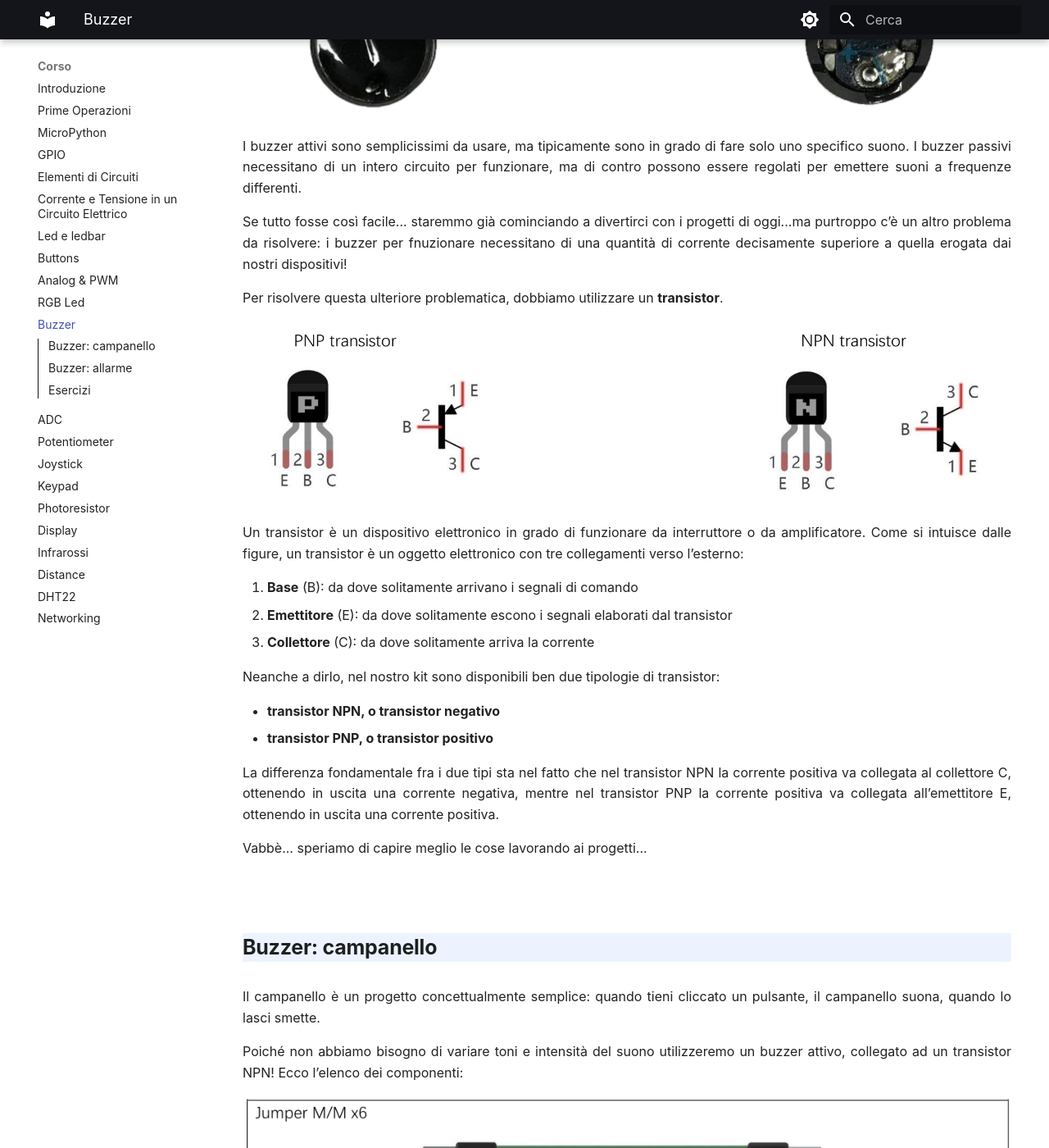
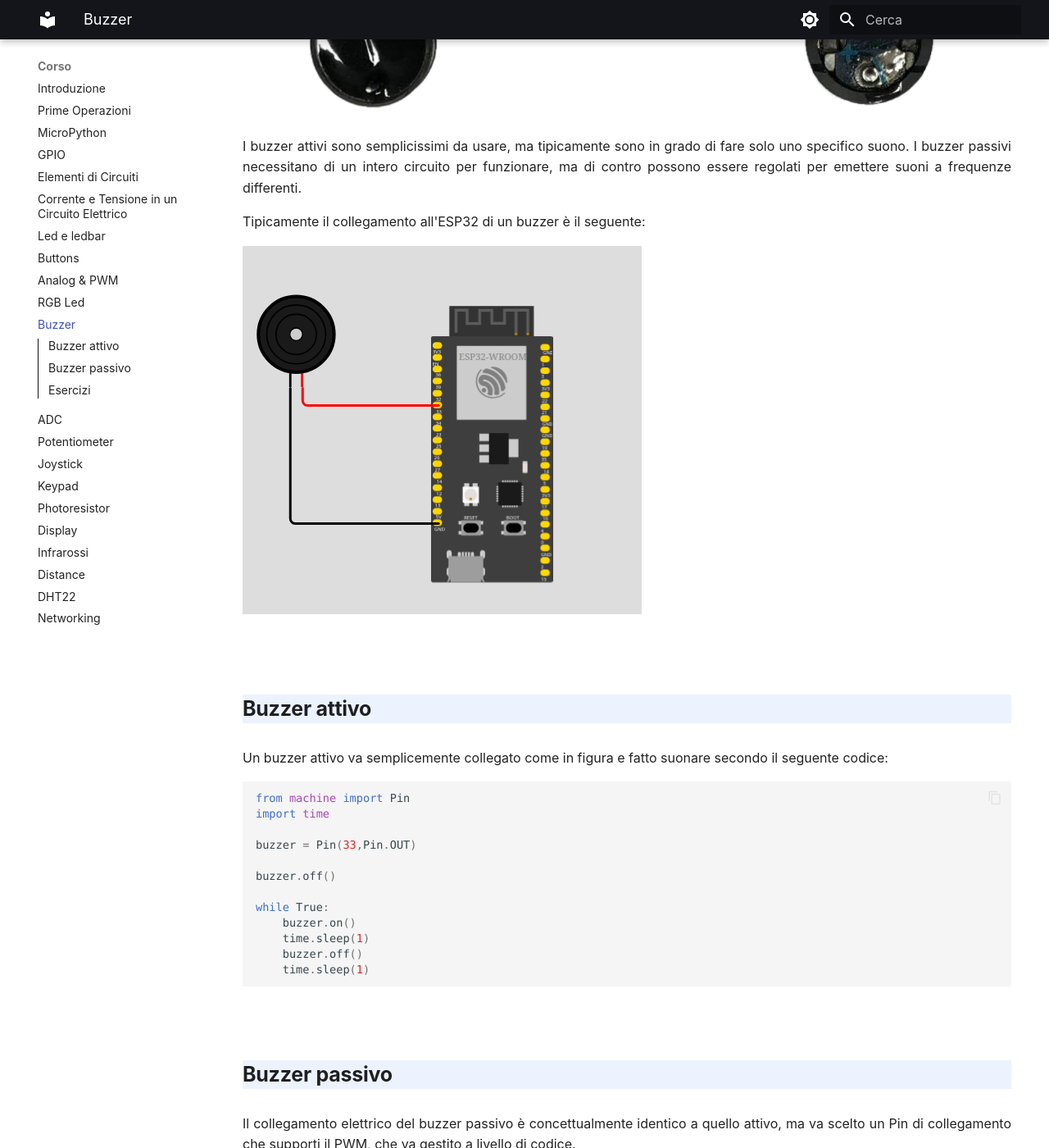
Before and after one commit to dvjlabs/esp32_course, an MkDocs documentation site: the page built from docs/corso/22_buzzer.md, in a window 1280 px wide and 1400 px high, scrolled down 602 px. Shown: the whole window at 82% size. Built offline with MkDocs 1.6.1 and Material for MkDocs 9.7.7, drawn with Linux system fonts in a browser that asks for light colours; some of the changed text lies outside the part shown.

Commit message:
buzzer ++

````diff
--- a/docs/corso/22_buzzer.md
+++ b/docs/corso/22_buzzer.md
@@ -18,80 +18,39 @@
 
 I buzzer attivi sono semplicissimi da usare, ma tipicamente sono in grado di fare solo uno specifico suono. I buzzer passivi necessitano di un intero circuito per funzionare, ma di contro possono essere regolati per emettere suoni a frequenze differenti.
 
-Se tutto fosse così facile... staremmo già cominciando a divertirci con i progetti di oggi...ma purtroppo c’è un altro problema da risolvere:
-i buzzer per fnuzionare necessitano di una quantità di corrente decisamente superiore a quella erogata dai nostri dispositivi!
-
-Per risolvere questa ulteriore problematica, dobbiamo utilizzare un **transistor**.
+Tipicamente il collegamento all'ESP32 di un buzzer è il seguente:
 
 
-![transistor](images/transistors.png)
-
-
-Un transistor è un dispositivo elettronico in grado di funzionare da interruttore o da amplificatore.
-Come si intuisce dalle figure, un transistor è un oggetto elettronico con tre collegamenti verso l’esterno:
-
-1. **Base** (B): da dove solitamente arrivano i segnali di comando
-2. **Emettitore** (E): da dove solitamente escono i segnali elaborati dal transistor
-3. **Collettore** (C): da dove solitamente arriva la corrente
-
-Neanche a dirlo, nel nostro kit sono disponibili ben due tipologie di transistor:
-
-- **transistor NPN, o transistor negativo**
-- **transistor PNP, o transistor positivo**
-
-La differenza fondamentale fra i due tipi sta nel fatto che nel transistor NPN la corrente positiva va collegata al collettore C,
-ottenendo in uscita una corrente negativa, mentre nel transistor PNP la corrente positiva va collegata all’emettitore E,
-ottenendo in uscita una corrente positiva.
-
-Vabbè... speriamo di capire meglio le cose lavorando ai progetti...
+![Collegamento buzzer - ESP32](images/piezo_buzzer.png)
 
 <!-- ################################################################################# -->
-## Buzzer: campanello
+## Buzzer attivo
 
-Il campanello è un progetto concettualmente semplice: quando tieni cliccato un pulsante, il campanello suona, quando lo lasci smette.
-
-Poiché non abbiamo bisogno di variare toni e intensità del suono utilizzeremo un buzzer attivo, collegato ad un transistor NPN!
-Ecco l’elenco dei componenti:
-
-
-![Lista dei componenti](projects/buzzer_material.png)
-
-
-Per quanto riguarda il circuito da implementare, ecco una immagine che lo descrive:
-
-
-![Campanello, materiale](projects/buzzer_schema.png)
-
-
-Selezionati i pin a cui collegare il buzzer e il pulsante, ecco il codice per l'implementazione del campanello:
+Un buzzer attivo va semplicemente collegato come in figura e fatto suonare secondo il seguente
+codice:
 
 
 ```python
 from machine import Pin
+import time
 
-button = Pin(xxx,Pin.IN,Pin.PULL_UP)
-activeBuzzer = Pin(yyy,Pin.OUT)
+buzzer = Pin(33,Pin.OUT)
 
-activeBuzzer.value(0)
+buzzer.off()
 
 while True:
-    if not button.value():
-        activeBuzzer.value(1)
-    else:
-        activeBuzzer.value(0)
+    buzzer.on()
+    time.sleep(1)
+    buzzer.off()
+    time.sleep(1)
 ```
 
 
 <!-- ################################################################################# -->
-## Buzzer: allarme
+## Buzzer passivo
 
-Un allarme funziona in maniera analoga al progetto del campanello, ma ha il tipico suono ondulato che varia dall’acuto al grave in maniera continua.
-Per ottenere ciò, **dovremo sostituire il buzzer attivo con uno passivo e implementare un PWM**.
-
-
-Il progetto è uguale al precedente, quello che cambia è semplicemente il tipo di buzzer, il fatto che il pin di collegamento dovrà
-per forsa supportare il PWN e il codice:
-
+Il collegamento elettrico del buzzer passivo è concettualmente identico a quello attivo, ma va scelto un Pin di
+collegamento che supporti il PWM, che va gestito a livello di codice.
 
 ```python
 from machine import Pin,PWM
@@ -100,34 +59,45 @@
 
 PI = 3.14
 
-button = Pin(xxx,Pin.IN,Pin.PULL_UP)
-
-pinB = Pin(yyy,Pin.OUT)
+pinB = Pin(33,Pin.OUT)
 passiveBuzzer = PWM( pinB, 2000)
 
-def alert():
 
+passiveBuzzer.init()
 
-while True:
-    if not button.value():
-        passiveBuzzer.init()
-
-        for x in range(0,36):
-            sinVal = math.sin(x*10*PI/180)
-            toneVal = 2000 + int(sinVal*500)
-            passiveBuzzer.freq(toneVal)
-            time.sleep_ms(10)
-    else:
-        passiveBuzzer.deinit()
+for x in range(0,36):
+    sinVal = math.sin(x*10*PI/180)
+    toneVal = 2000 + int(sinVal*500)
+    passiveBuzzer.freq(toneVal)
+    time.sleep_ms(10)
 
 passiveBuzzer.deinit()
 ```
 
-
+Tutto qua! Adesso, sotto con i progetti!!!
 
 
 <!-- ################################################################################# -->
 ## Esercizi
+
+Ecco alcuni degli esercizi sui buzzer e sui sensori che abbiamo già studiato. Provate a fare i primi e
+ad *arricchirli* come credete!
+
+Buon divertimento!!!
+
+---
+
+**Campanello**
+
+Implementare un progetto con un buzzer (attivo) e un pulsante. Quando si tiene cliccato il pulsante suona l'allarme, che ha il tipico suono ondulato che varia dall’acuto al grave in maniera continua.
+
+---
+
+**Allarme**
+
+Come il precedente ma stavolta con un buzzer passivo. Implementare un progetto con un buzzer e un pulsante (come il precedente). Quando si tiene cliccato il pulsante suona il buzzer!
+
+---
 
 
 **Sirena**
````
Also changed, not shown: docs/corso/images/piezo_buzzer.png (added), docs/corso/projects/buzzer_material.png (deleted), docs/corso/projects/buzzer_schema.png (deleted).
